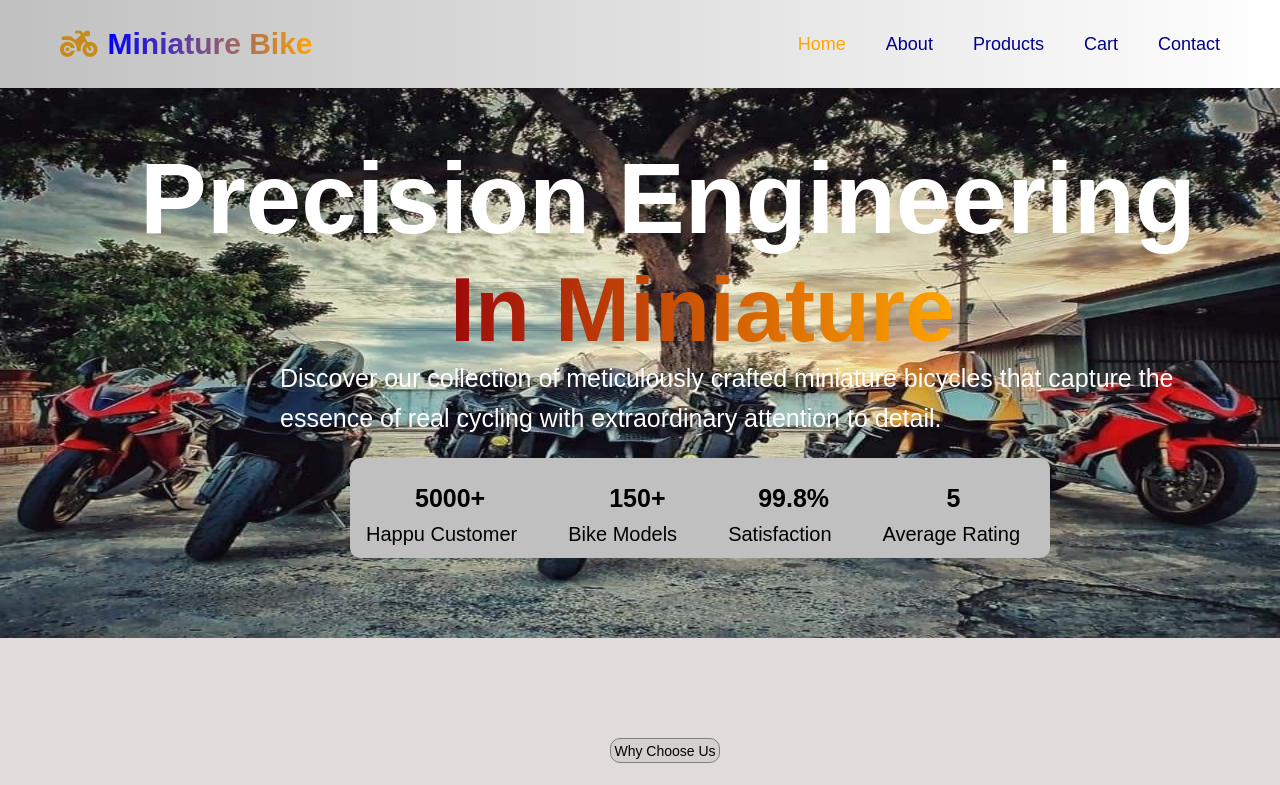
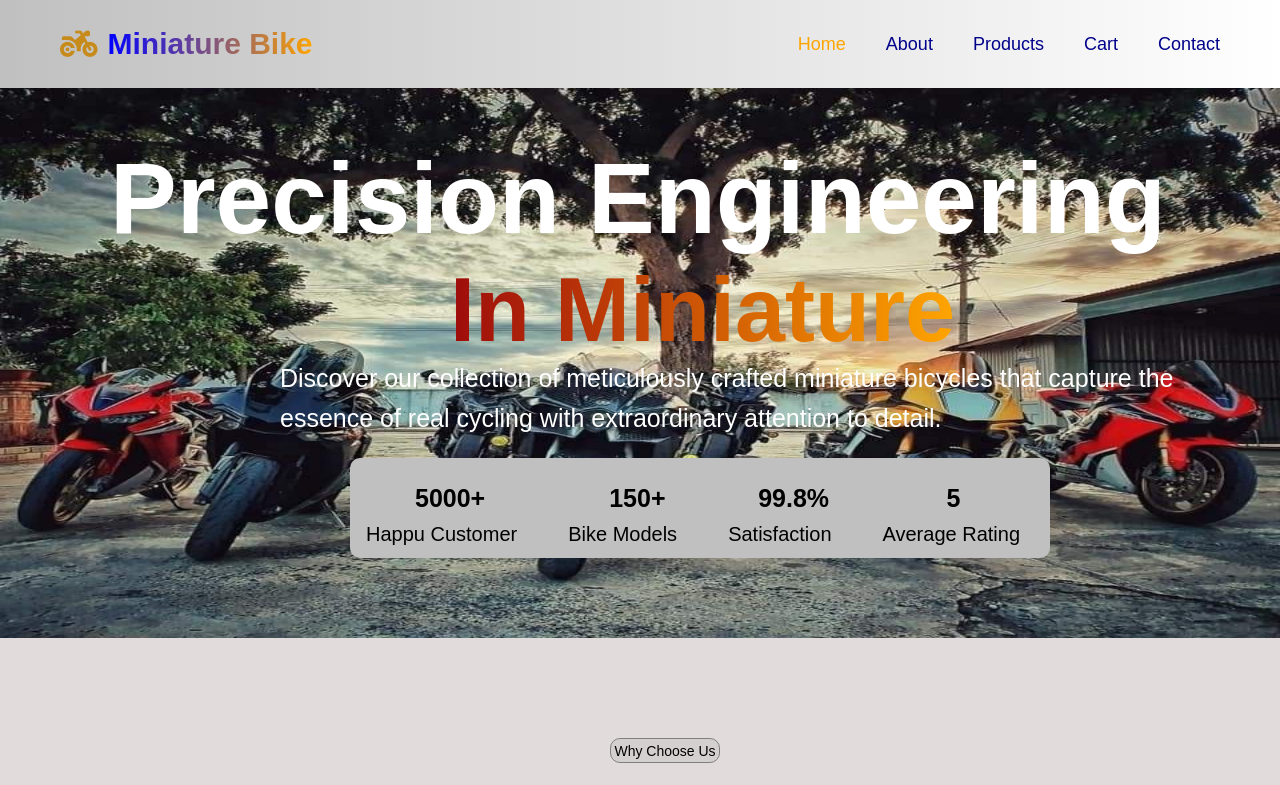
Before and after one commit to sharmilapalanivel2011/miniature-bike-js, a plain HTML site: page index.html in a window 1280 px wide. Shown: the top 785 px of the page. Drawn offline with Linux system fonts and the light colour scheme.

Commit message:
Update style.css

```diff
--- a/style.css
+++ b/style.css
@@ -71,7 +71,7 @@ body {
     position: absolute;
     font-size: 100px;
     color: white;
-    margin-left: 140px;
+    margin-left: 110px;
     margin-top: 30px;
 }
 
```
